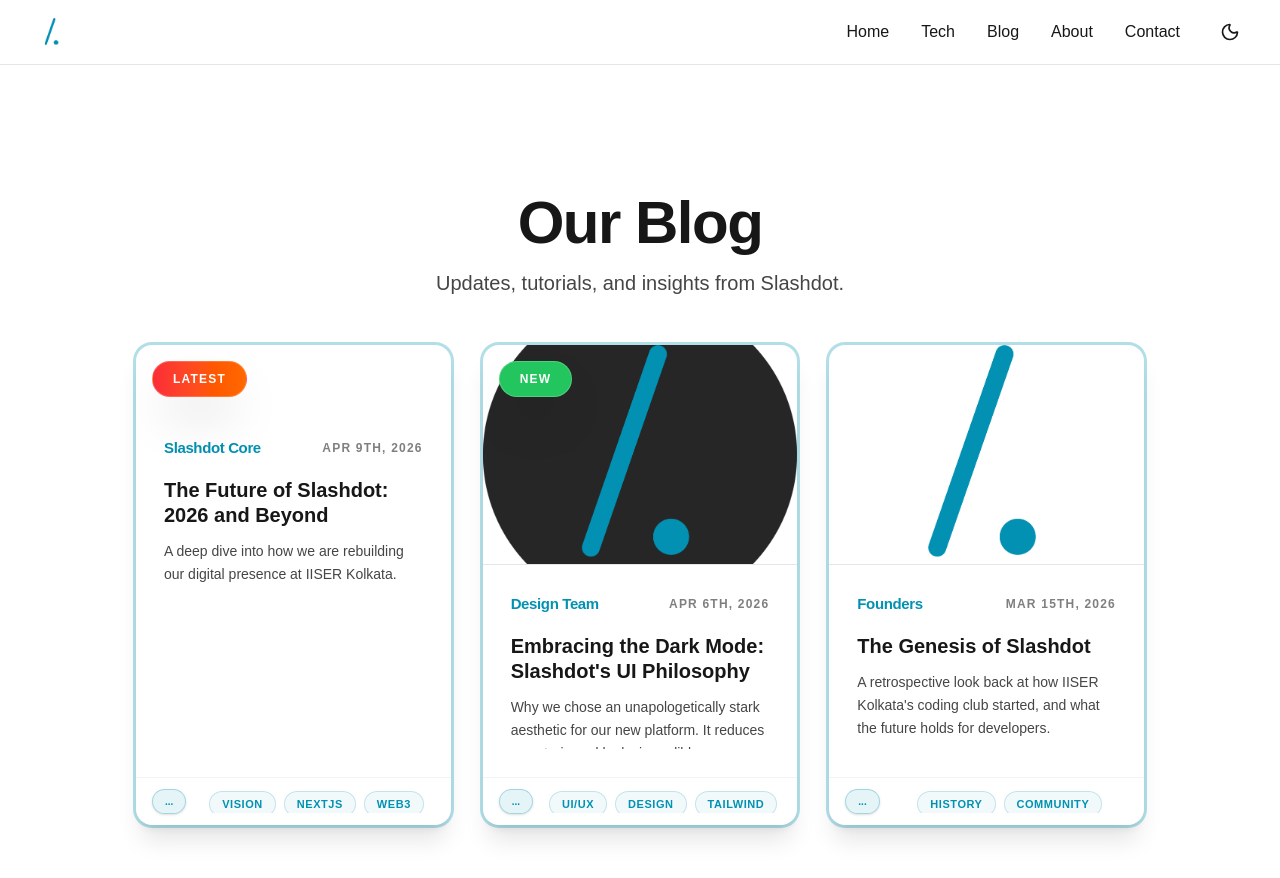
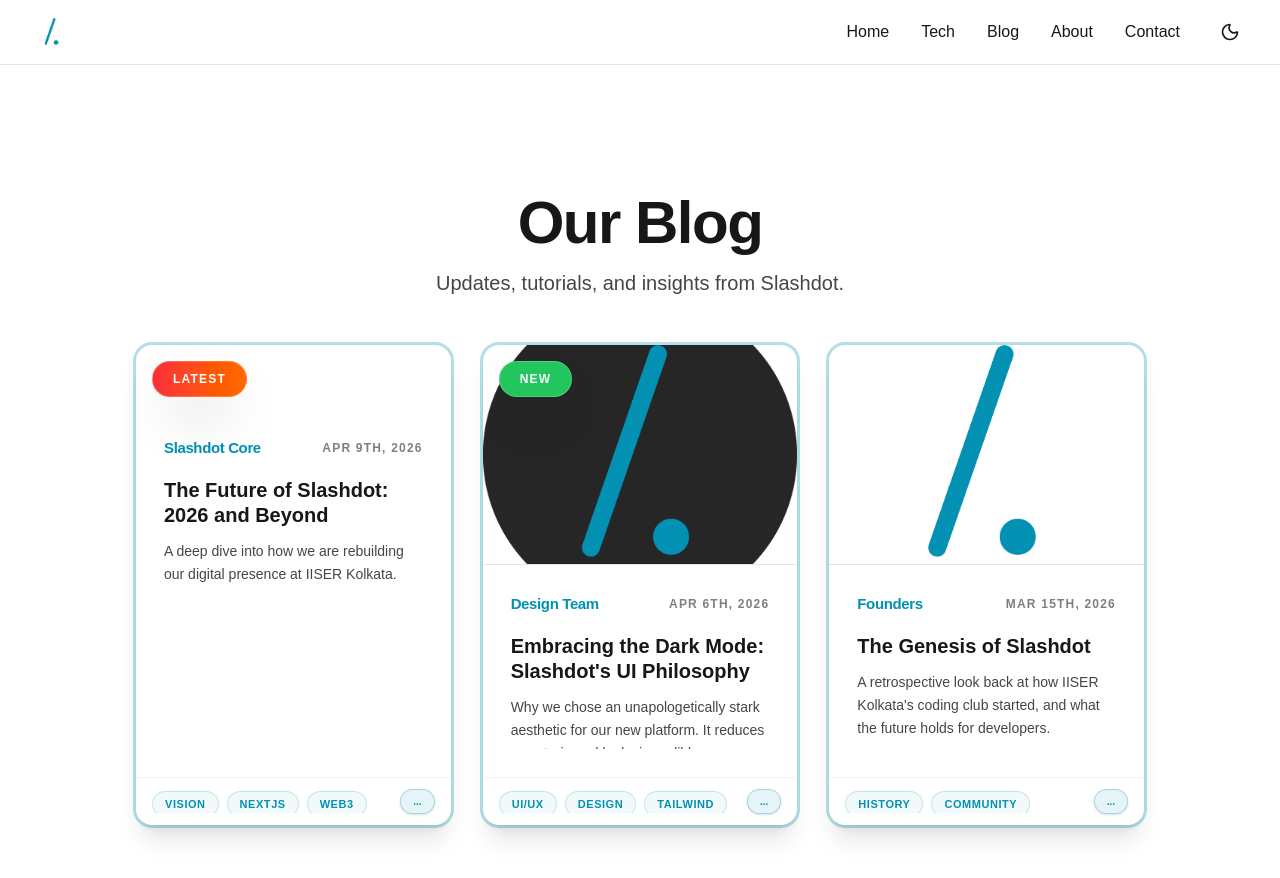
Before and after one commit to anuprovo-debnath/slashdot-website-2026, a Next.js app: page /slashdot-website-2026/blog in a window 1280 px wide. Shown: the top 878 px of the page. Built offline with nearby package versions, Linux system fonts and the light colour scheme.

Commit message:
blog fix 3.6

```diff
--- a/src/components/BlogGrid.tsx
+++ b/src/components/BlogGrid.tsx
@@ -81,7 +81,7 @@ function TagDialogue({
         <div className="relative w-full h-8 pt-2">
            <button
             onClick={onClose}
-            className="absolute h-8 px-4 bg-[#0291B2]/10 text-[#0291B2] border border-[#0291B2]/40 rounded-full text-[14px] font-black hover:bg-red-500/20 hover:text-red-500 hover:border-red-500/40 transition-all flex items-center justify-center shadow-lg transform translate-y-2"
+            className="absolute h-8 px-4 bg-[#0291B2]/10 text-[#0291B2] border border-[#0291B2]/40 rounded-full text-[14px] font-black hover:bg-green-500/20 hover:text-green-500 hover:border-green-500/40 transition-all flex items-center justify-center shadow-lg"
             style={{
               left: `${xLeftOffset}px`,
               transform: 'translateX(-2px)' // Minor nudge for visual center sync
@@ -127,20 +127,10 @@ function TagArea({ tags, cardRef }: { tags: string[], cardRef: React.RefObject<H
 
   return (
     <div className="h-[48px] flex items-center shrink-0 border-t border-black/5 dark:border-white/5 px-4 relative z-[20]">
-      {/* Left-Aligned Trigger */}
-      {hasOverflow && (
-        <button
-          ref={triggerRef}
-          onClick={openDialogue}
-          className="mr-3 px-3 py-1 bg-[#0291B2]/10 text-[#0291B2] border border-[#0291B2]/30 rounded-full text-[10px] font-black hover:bg-[#0291B2]/20 transition-all z-[25] shadow-sm uppercase shrink-0"
-        >
-          ...
-        </button>
-      )}
-
+      {/* Tags Container on the Left */}
       <div
         ref={containerRef}
-        className="flex flex-wrap gap-2 max-h-[22px] overflow-hidden flex-1 justify-center"
+        className="flex flex-wrap gap-2 max-h-[22px] overflow-hidden flex-1 justify-start pr-12"
       >
         {tags.map((tag) => (
           <span
@@ -151,6 +141,17 @@ function TagArea({ tags, cardRef }: { tags: string[], cardRef: React.RefObject<H
           </span>
         ))}
       </div>
+
+      {/* Right-Aligned Trigger - only appears if overflow is detected */}
+      {hasOverflow && (
+        <button
+          ref={triggerRef}
+          onClick={openDialogue}
+          className="absolute right-4 px-3 py-1 bg-[#0291B2]/10 text-[#0291B2] border border-[#0291B2]/30 rounded-full text-[10px] font-black hover:bg-[#0291B2]/20 transition-all z-[25] shadow-sm uppercase shrink-0"
+        >
+          ...
+        </button>
+      )}
 
       {isDialogueOpen && anchorRect && cardRef.current && (
         <TagDialogue
```
